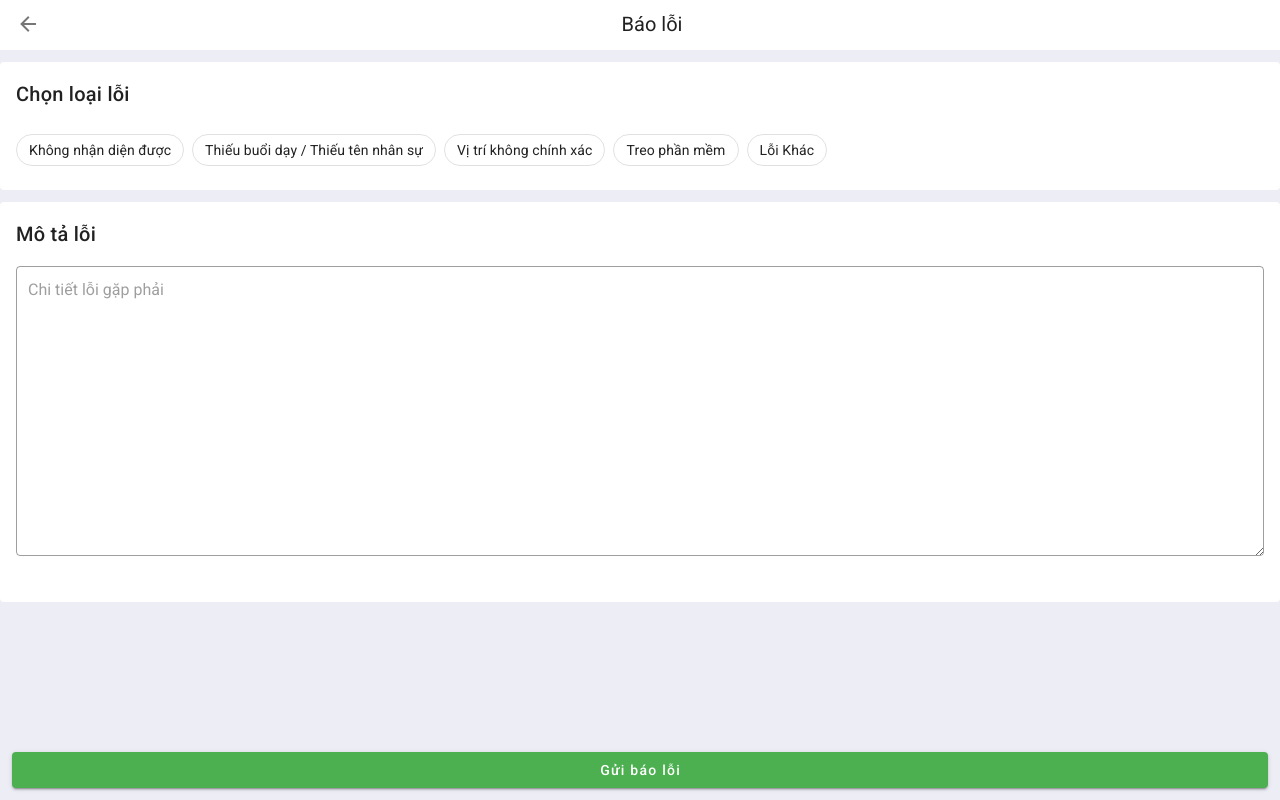
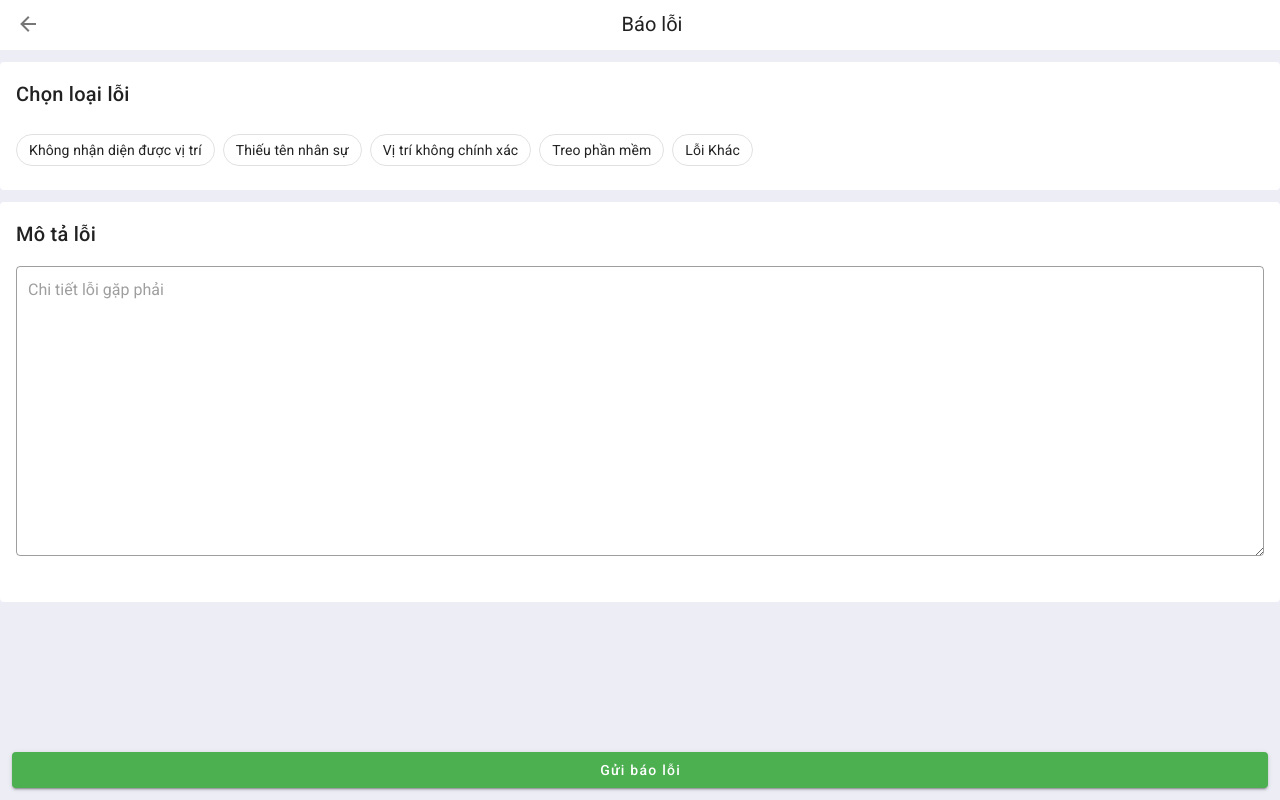
Before and after one commit to saltmurai/time-keeping, a Vue app: page /bug-report in a window 1280 px wide. Built offline with nearby package versions, Linux system fonts and the light colour scheme.

Commit message:
feat: update

```diff
--- a/src/views/BugReportSuccessView.vue
+++ b/src/views/BugReportSuccessView.vue
@@ -63,9 +63,7 @@ export default {
       >
         Thử lại
       </v-btn>
-      <footer class="grey--text mx-auto mb-3">
-        Trung tâm bóng rổ Junsport
-      </footer>
+      <footer class="grey--text mx-auto mb-3">Công ty ABC</footer>
     </div>
   </div>
 </template>
--- a/src/views/BugReportView.vue
+++ b/src/views/BugReportView.vue
@@ -40,8 +40,8 @@ export default {
       <v-card-title> Chọn loại lỗi </v-card-title>
       <v-card-text>
         <v-chip-group active-class="green--text green" column>
-          <v-chip outlined> Không nhận diện được </v-chip>
-          <v-chip outlined> Thiếu buổi dạy / Thiếu tên nhân sự </v-chip>
+          <v-chip outlined> Không nhận diện được vị trí </v-chip>
+          <v-chip outlined> Thiếu tên nhân sự </v-chip>
           <v-chip outlined> Vị trí không chính xác </v-chip>
           <v-chip outlined> Treo phần mềm </v-chip>
           <v-chip outlined> Lỗi Khác </v-chip>
--- a/src/views/MenuView.vue
+++ b/src/views/MenuView.vue
@@ -16,7 +16,7 @@
       large
       width="80%"
       class="white--text text-none"
-      >Quét Khuôn Mặt</v-btn
+      >Thay đổi thông tin</v-btn
     >
   </div>
 </template>
--- a/src/views/PickLocationView.vue
+++ b/src/views/PickLocationView.vue
@@ -32,7 +32,7 @@
       max-height="60%"
     >
       <v-card-text>
-        <span class="pl-2 grey--text text-caption">Buổi dạy</span>
+        <span class="pl-2 grey--text text-caption">Chấm công</span>
         <div class="d-flex flex-row align-center pa-2" @click="dialog = true">
           <p class="mb-auto">{{ pickedClass }}</p>
           <v-spacer></v-spacer>
--- a/src/views/SuccessView.vue
+++ b/src/views/SuccessView.vue
@@ -45,7 +45,7 @@ export default {};
         min-width="120px"
         ><v-icon left>mdi-bug</v-icon>Báo lỗi</v-btn
       >
-      <footer class="grey--text mb-5">Trung tâm bóng rổ Junsport</footer>
+      <footer class="grey--text mb-5">Công ty ABC</footer>
     </div>
   </div>
 </template>
```
Also changed, not shown: 1 other file (tests, documents, lock files or other folders).
